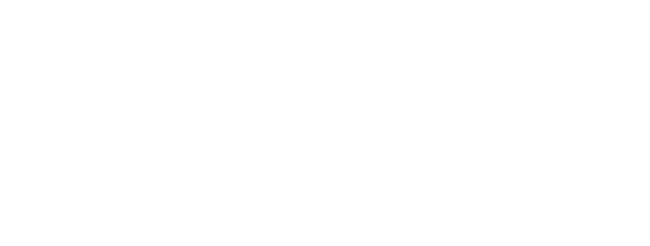
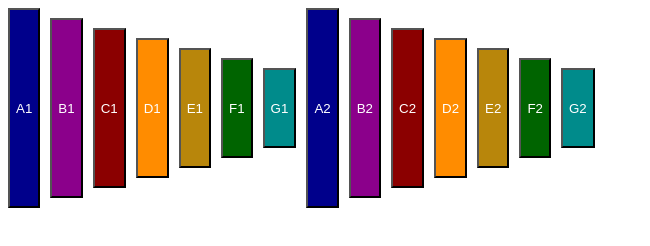
Before and after one commit to PierreLeboeuf/TP-Xylo, a plain HTML site: page index.html in a window 1280 px wide. Shown: the whole page, without its empty margins (0-650 px from the left). Drawn offline with Linux system fonts and the light colour scheme.

Commit message:
xylo fin

```diff
--- a/index.html
+++ b/index.html
@@ -4,8 +4,9 @@
     <meta charset="UTF-8">
     <meta name="viewport" content="width=device-width, initial-scale=1.0">
     <title>Document</title>
+        <script src="script.js"defer></script>
     <link rel="stylesheet" href="style.css">
-    <script src="script.js"defer></script>
+
 </head>
 <body>
 
--- a/script.js
+++ b/script.js
@@ -0,0 +1,52 @@
+// // ---------------------------------------------
+// Insertions des boutons dans le html
+// // ---------------------------------------------
+
+const body = document.body;
+// Tableau des notes
+let tableauNote = ["A1", "B1", "C1", "D1", "E1", "F1", "G1", "A2", "B2", "C2", "D2", "E2", "F2", "G2"];
+
+// Mapper les notes à des touches spécifiques du clavier
+const keyboardNoteMap = {
+    "a": "A1",
+    "z": "B1",
+    "e": "C1",
+    "r": "D1",
+    "t": "E1",
+    "y": "F1",
+    "u": "G1",
+    "q": "A1",
+    "s": "B1",
+    "d": "C1",
+    "f": "D1",
+    "g": "E1",
+    "h": "F1",
+    "j": "G1"
+};
+
+
+for (let note of tableauNote) {
+    let buttonNote = document.createElement("button");
+    buttonNote.textContent = note;
+    buttonNote.addEventListener("click", function (event) {
+        console.log(event.target.textContent);
+        new Audio(`Mallet Note/Mallet ${note}.wav`).play()
+    })
+    // Création de la classe avec la première lettre de la note
+    let lettre = note.split("");
+    console.log(lettre[0]);
+    buttonNote.classList.add(`${lettre[0]}`)
+
+    body.append(buttonNote); // Inserer les boutons dans le body
+}
+
+document.addEventListener("keydown", function (e) {
+    const pressedKey = e.key.toLowerCase(); // Convertir la touche pressée en minuscule pour la correspondance
+
+    // Vérifier si la touche pressée est dans notre mapping
+    if (keyboardNoteMap[pressedKey]) {
+        const noteToPlay = keyboardNoteMap[pressedKey];
+        console.log(`Touche pressée : ${pressedKey}, Joue : ${noteToPlay}`);
+        new Audio(`Mallet Note/Mallet ${noteToPlay}.wav`).play();
+    }
+});
--- a/style.css
+++ b/style.css
@@ -0,0 +1,49 @@
+
+.A {
+    background-color: darkblue;
+    color: white;
+    height: 200px;
+    margin-right: 10px;
+}
+
+.B {
+    background-color: darkmagenta;
+    color: white;
+    height: 180px;
+    margin-right: 10px;
+}
+
+.C {
+    background-color: darkred;
+    color: white;
+    height: 160px;
+    margin-right: 10px;
+}
+
+.D {
+    background-color: darkorange;
+    color: white;
+    height: 140px;
+    margin-right: 10px;
+}
+
+.E {
+    background-color: darkgoldenrod;
+    color: white;
+    height: 120px;
+    margin-right: 10px;
+}
+
+.F {
+    background-color: darkgreen;
+    color: white;
+    height: 100px;
+    margin-right: 10px;
+}
+
+.G {
+    background-color: darkcyan;
+    color: white;
+    height: 80px;
+    margin-right: 10px;
+}
```
